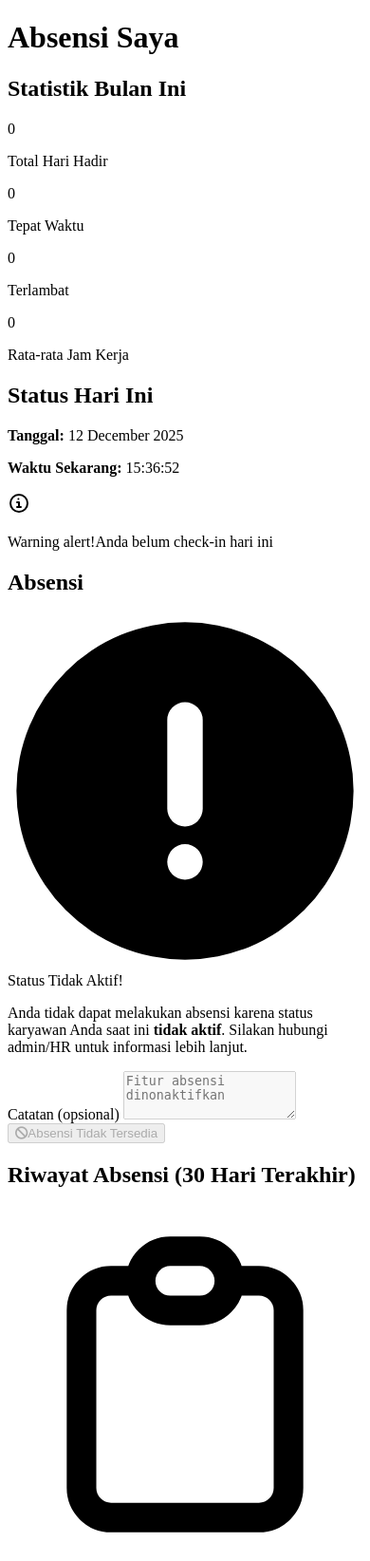
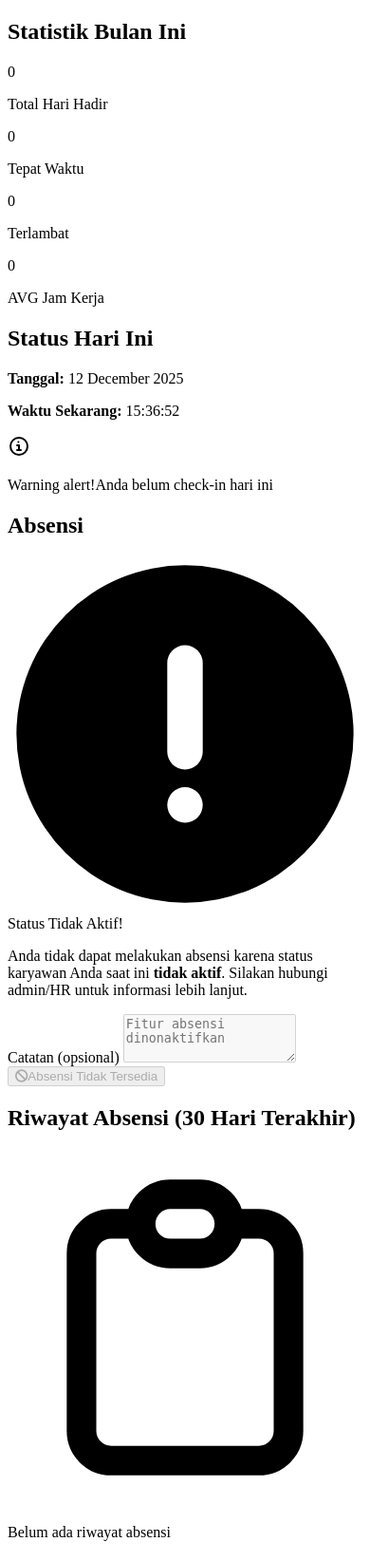
Before and after one commit to IbnuSabilGitHub/Project-UAS, a PHP site: the page made by app/Views/employee/attendance.php in a window 390 px wide. Shown: the top 1644 px of the page at 95% size. After the commit the page ends 1623 px from the top, so only its background shows below. Run offline with PHP 8.4, Linux system fonts and the light colour scheme; the template is opened without the code that fills it, so the values that code supplies are empty; some libraries are stand-ins or nearby versions.

Commit message:
refactor: Mobile Responsive UI/UX Enhancement

```diff
--- a/app/Views/admin/attendance/index.php
+++ b/app/Views/admin/attendance/index.php
@@ -1,4 +1,4 @@
-<div class="p-4 sm:ml-64 mt-14">
+<div class="px-4 py-6 sm:ml-64 mt-14">
 
     <!-- Statistik Absensi -->
     <?php if (isset($stats) && !empty($stats)): ?>
--- a/app/Views/admin/employees/form.php
+++ b/app/Views/admin/employees/form.php
@@ -1,4 +1,4 @@
-<div class="p-4 sm:ml-64 mt-14">
+<div class="px-4 py-6 sm:ml-64 mt-14">
     <h1 class="text-2xl font-bold mb-4 text-heading"><?= $title ?></h1>
 
     <div class="max-w-4xl  bg-neutral-primary-soft shadow-xs rounded-base p-6 border border-default">
--- a/app/Views/admin/employees/index.php
+++ b/app/Views/admin/employees/index.php
@@ -1,4 +1,4 @@
-<div class="p-4 sm:ml-64 mt-14">
+<div class="px-4 py-6 sm:ml-64 mt-14">
 
     <!-- Statistik Karyawan -->
     <?php if (isset($statistics) && !empty($statistics)): ?>
--- a/app/Views/admin/leave/index.php
+++ b/app/Views/admin/leave/index.php
@@ -1,7 +1,7 @@
 <?php require_once __DIR__ . '/../../layouts/header.php'; ?>
 <?php require_once __DIR__ . '/../../layouts/sidebar.php'; ?>
 
-<div class="p-4 sm:ml-64 mt-14">
+<div class="px-4 py-6 sm:ml-64 mt-14">
 
     <!-- Statistik pengajuan cuti  -->
     <?php if (isset($statistics) && !empty($statistics)): ?>
--- a/app/Views/employee/attendance.php
+++ b/app/Views/employee/attendance.php
@@ -1,38 +1,37 @@
 <?php require_once __DIR__ . '/../layouts/header.php'; ?>
 
-<div class="p-4 sm:ml-64 mt-14">
-    <h1 class="text-3xl font-bold mb-6 text-heading">Absensi Saya</h1>
+<div class="px-4 py-6 sm:ml-64 mt-14">
 
     <!-- Statistik Bulan Ini -->
     <div class="bg-neutral-primary-soft shadow-xs rounded-base p-6 mb-6 border border-default">
-        <h2 class="text-xl font-semibold mb-4 text-heading">Statistik Bulan Ini</h2>
-        <div class="grid md:grid-cols-4 gap-4">
-            <div class="bg-neutral-primary-soft p-4 rounded-base border border-default">
-                <p class="text-3xl font-bold text-heading"><?= $stats['total_days'] ?? 0 ?></p>
-                <p class="text-sm text-body">Total Hari Hadir</p>
+        <h2 class="text-xl md:text-2xl font-semibold mb-4 text-heading">Statistik Bulan Ini</h2>
+        <div class="grid grid-cols-2 sm:grid-cols-2 md:grid-cols-4 gap-3 sm:gap-4">
+            <div class="flex flex-col bg-neutral-primary p-4 sm:p-6 rounded-base border border-default">
+                <p class="mb-2 text-xl sm:text-2xl font-semibold tracking-tight text-heading"><?= $stats['total_days'] ?? 0 ?></p>
+                <p class="text-sm sm:text-base text-body">Total Hari Hadir</p>
             </div>
-            <div class="bg-neutral-primary-soft p-4 rounded-base border border-default">
-                <p class="text-3xl font-bold text-heading"><?= $stats['on_time'] ?? 0 ?></p>
-                <p class="text-sm text-body">Tepat Waktu</p>
+            <div class="flex flex-col bg-neutral-primary p-4 sm:p-6 rounded-base border border-default">
+                <p class="mb-2 text-xl sm:text-2xl font-semibold tracking-tight text-heading"><?= $stats['on_time'] ?? 0 ?></p>
+                <p class="text-sm sm:text-base text-body">Tepat Waktu</p>
             </div>
-            <div class="bg-neutral-primary-soft p-4 rounded-base border border-default">
-                <p class="text-3xl font-bold text-heading"><?= $stats['late'] ?? 0 ?></p>
-                <p class="text-sm text-body">Terlambat</p>
+            <div class="flex flex-col bg-neutral-primary p-4 sm:p-6 rounded-base border border-default">
+                <p class="mb-2 text-xl sm:text-2xl font-semibold tracking-tight text-heading"><?= $stats['late'] ?? 0 ?></p>
+                <p class="text-sm sm:text-base text-body">Terlambat</p>
             </div>
-            <div class="bg-neutral-primary-soft p-4 rounded-base border border-default">
-                <p class="text-3xl font-bold text-heading">
+            <div class="flex flex-col bg-neutral-primary p-4 sm:p-6 rounded-base border border-default">
+                <p class="mb-2 text-xl sm:text-2xl font-semibold tracking-tight text-heading">
                     <?= isset($stats['avg_hours']) && $stats['avg_hours'] ? number_format($stats['avg_hours'], 1) : '0' ?>
                 </p>
-                <p class="text-sm text-body">Rata-rata Jam Kerja</p>
+                <p class="text-sm sm:text-base text-body">AVG Jam Kerja</p>
             </div>
         </div>
     </div>
 
     <!-- Status Hari Ini & Form Check-in/out -->
-    <div class="grid md:grid-cols-2 gap-6 mb-8">
+    <div class="grid grid-cols-1 md:grid-cols-2 gap-4 sm:gap-6 mb-8">
         <!-- Status Hari Ini -->
         <div class="bg-neutral-primary-soft shadow-xs rounded-base p-6 border border-default">
-            <h2 class="text-xl font-semibold mb-4 text-heading">Status Hari Ini</h2>
+            <h2 class="text-xl md:text-2xl font-semibold mb-4 text-heading">Status Hari Ini</h2>
             <div class="mb-4">
                 <p class="text-body"><strong>Tanggal:</strong> <?= date('d F Y') ?></p>
                 <p class="text-body"><strong>Waktu Sekarang:</strong> <span id="currentTime"><?= date('H:i:s') ?></span></p>
@@ -63,7 +62,7 @@
 
         <!-- Form Check-in/out -->
         <div class="bg-neutral-primary-soft shadow-xs rounded-base p-6 border border-default">
-            <h2 class="text-xl font-semibold mb-4 text-heading">Absensi</h2>
+            <h2 class="text-xl md:text-2xl font-semibold mb-4 text-heading">Absensi</h2>
 
             <?php if (!$isActive): ?>
                 <!-- Karyawan Inactive - Tidak bisa absensi -->
@@ -135,7 +134,7 @@
 
     <!-- Riwayat Absensi -->
     <div class="bg-neutral-primary-soft shadow-xs rounded-base p-6 border border-default">
-        <h2 class="text-xl font-semibold mb-4 text-heading">Riwayat Absensi (30 Hari Terakhir)</h2>
+        <h2 class="text-xl md:text-2xl font-semibold mb-4 text-heading">Riwayat Absensi (30 Hari Terakhir)</h2>
 
         <?php if (empty($history)): ?>
             <div class="text-center py-12">
@@ -145,16 +144,16 @@
                 <p class="mt-4 text-gray-600">Belum ada riwayat absensi</p>
             </div>
         <?php else: ?>
-            <div class="relative overflow-x-auto shadow-xs rounded-base border border-default" style="max-height: 600px;">
-                <table class="w-full text-sm text-left rtl:text-right text-body">
+            <div class="relative overflow-x-auto shadow-xs rounded-base border border-default max-h-[500px] sm:max-h-[600px]">
+                <table class="w-full text-sm text-left rtl:text-right text-body min-w-[700px]">
                     <thead class="text-sm text-body bg-neutral-secondary-medium border-b border-default sticky top-0 z-10">
                         <tr>
-                            <th scope="col" class="px-6 py-3 font-medium">Tanggal</th>
-                            <th scope="col" class="px-6 py-3 font-medium">Check-in</th>
-                            <th scope="col" class="px-6 py-3 font-medium">Check-out</th>
-                            <th scope="col" class="px-6 py-3 font-medium">Durasi</th>
-                            <th scope="col" class="px-6 py-3 font-medium">Status</th>
-                            <th scope="col" class="px-6 py-3 font-medium">Catatan</th>
+                            <th scope="col" class="px-3 sm:px-6 py-3 font-medium">Tanggal</th>
+                            <th scope="col" class="px-3 sm:px-6 py-3 font-medium">Check-in</th>
+                            <th scope="col" class="px-3 sm:px-6 py-3 font-medium">Check-out</th>
+                            <th scope="col" class="px-3 sm:px-6 py-3 font-medium">Durasi</th>
+                            <th scope="col" class="px-3 sm:px-6 py-3 font-medium">Status</th>
+                            <th scope="col" class="px-3 sm:px-6 py-3 font-medium">Catatan</th>
                         </tr>
                     </thead>
                     <tbody>
--- a/app/Views/employee/leave/create.php
+++ b/app/Views/employee/leave/create.php
@@ -1,8 +1,8 @@
 <?php require_once __DIR__ . '/../../layouts/header.php'; ?>
 
-<div class="p-4 sm:ml-64 mt-14">
+<div class="px-4 py-6 sm:ml-64 mt-14">
     <div class="bg-neutral-primary-soft shadow-xs rounded-base p-6 border border-default">
-        <h1 class="text-3xl font-bold mb-6 text-heading">Ajukan Cuti</h1>
+        <h1 class="text-xl md:text-2xl font-bold mb-6 text-heading">Ajukan Cuti</h1>
 
         <form action="<?= url('/karyawan/leave/store') ?>" method="POST" enctype="multipart/form-data" id="leaveForm">
             <!-- Jenis Cuti -->
@@ -98,7 +98,7 @@
                 <button
                     type="button"
                     onclick="handleCancelLeaveForm(event)"
-                    class="flex items-center justify-center flex-1 text-body bg-neutral-secondary-medium box-border border border-default-medium hover:bg-neutral-tertiary-medium hover:text-heading focus:ring-4 focus:ring-neutral-tertiary shadow-xs font-medium leading-5 rounded-full text-sm px-4 py-2.5">
+                    class="flex items-center justify-center flex-1 text-body bg-neutral-secondary-medium box-border border border-default-medium hover:bg-neutral-tertiary-medium hover:text-heading focus:ring-4 focus:ring-neutral-tertiary shadow-xs font-medium leading-5 rounded-base text-sm px-4 py-2.5">
                     Batal
                 </button>
             </div>
```
Also changed, not shown: app/Views/admin/dashboard.php (+1 -11 lines), app/Views/employee/dashboard.php (+65 -66 lines), app/Views/employee/leave/index.php (+29 -31 lines), CHANGELOG.md.
